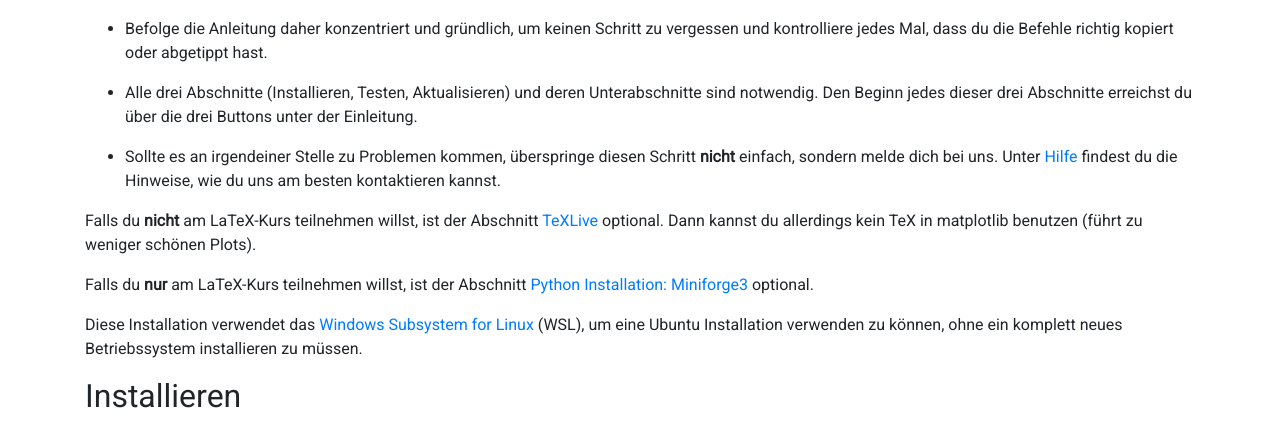
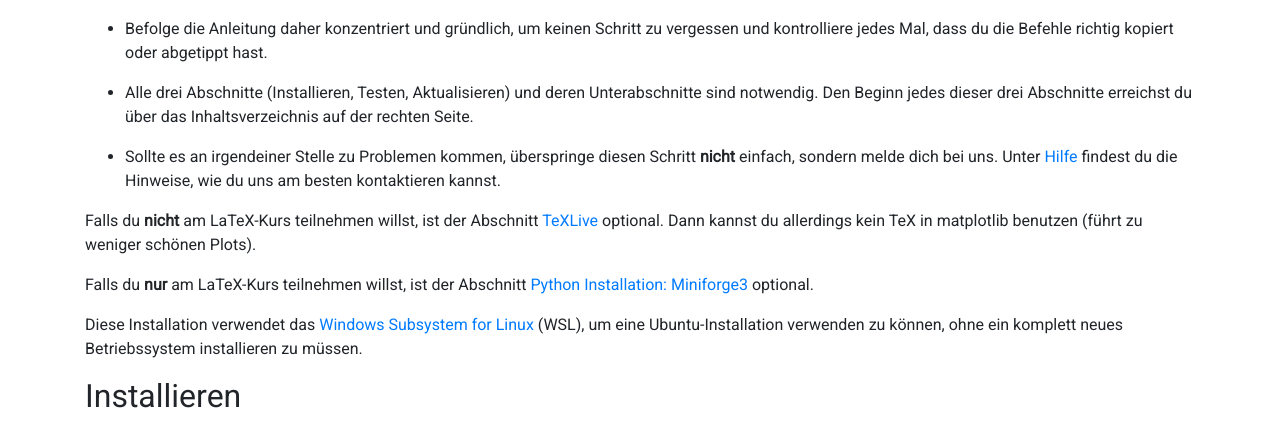
Before and after one commit to pep-dortmund/homepage-toolbox, a Jekyll site: the page built from install/windows-11.md, in a window 1280 px wide and 900 px high. Shown: the part 285-708 px from the top of the window. Built offline with Jekyll 4.4.1, drawn with Linux system fonts in a browser that asks for light colours; nearby versions of some CDN libraries.

Commit message:
delete button instructions from windows install notes

```diff
--- a/install/windows-11.md
+++ b/install/windows-11.md
@@ -15,7 +15,7 @@ mit den Inhalten des Toolbox Workshops hattest.
 und kontrolliere jedes Mal, dass du die Befehle richtig kopiert oder abgetippt hast.
 
 + Alle drei Abschnitte (Installieren, Testen, Aktualisieren) und deren Unterabschnitte sind notwendig.
-Den Beginn jedes dieser drei Abschnitte erreichst du über die drei Buttons unter der Einleitung.
+Den Beginn jedes dieser drei Abschnitte erreichst du über das Inhaltsverzeichnis auf der rechten Seite.
 
 + Sollte es an irgendeiner Stelle zu Problemen kommen, überspringe diesen Schritt **nicht** einfach,
 sondern melde dich bei uns. Unter [Hilfe](/problem/) findest du die Hinweise, wie du uns
@@ -27,7 +27,7 @@ Dann kannst du allerdings kein TeX in matplotlib benutzen (führt zu weniger sch
 Falls du __nur__ am LaTeX-Kurs teilnehmen willst, ist der Abschnitt <a href="#Miniforge3">Python Installation: Miniforge3</a> optional.
 
 Diese Installation verwendet das [Windows Subsystem for Linux](https://docs.microsoft.com/en-us/windows/wsl/install-win10){:target="_blank"} (WSL),
-um eine Ubuntu Installation verwenden zu können, ohne ein komplett neues Betriebssystem installieren zu müssen.
+um eine Ubuntu-Installation verwenden zu können, ohne ein komplett neues Betriebssystem installieren zu müssen.
 
 
 ## <a id="Installieren"></a>Installieren
```
Also changed, not shown: install/windows-10.md (+2 -2 lines).
